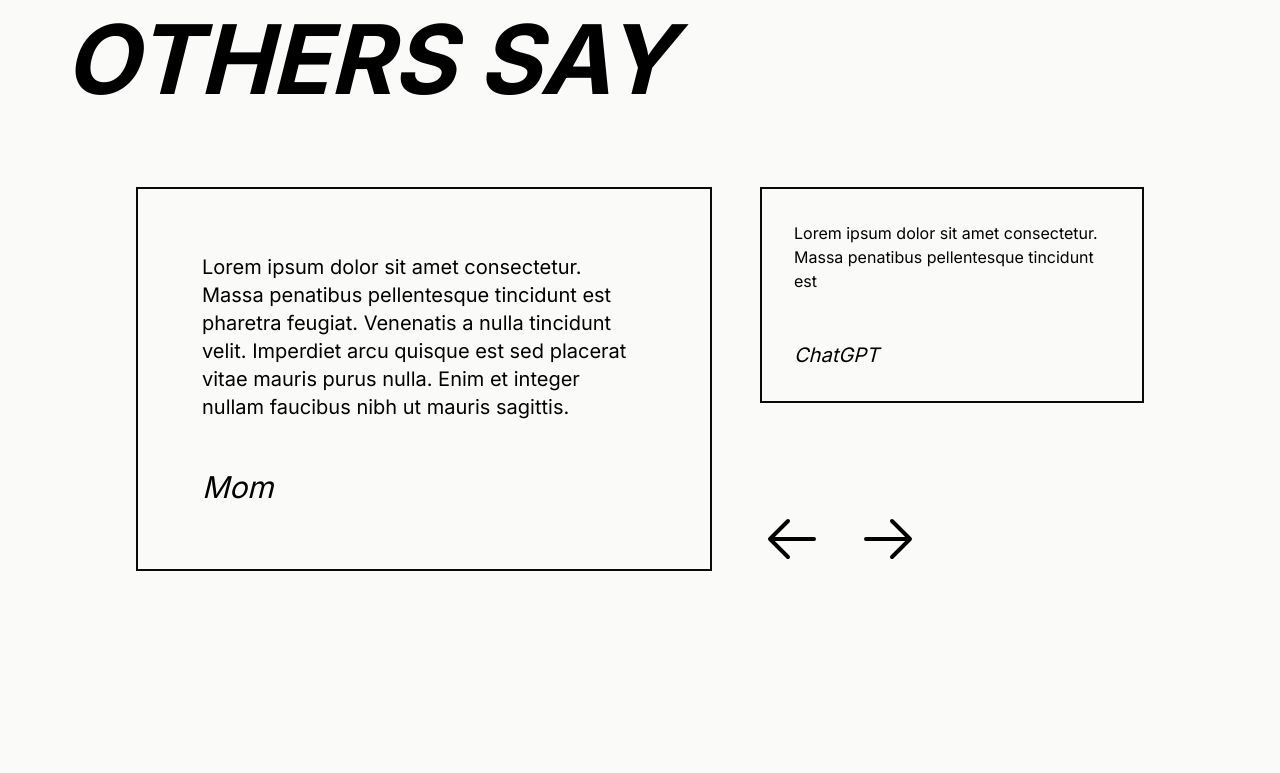
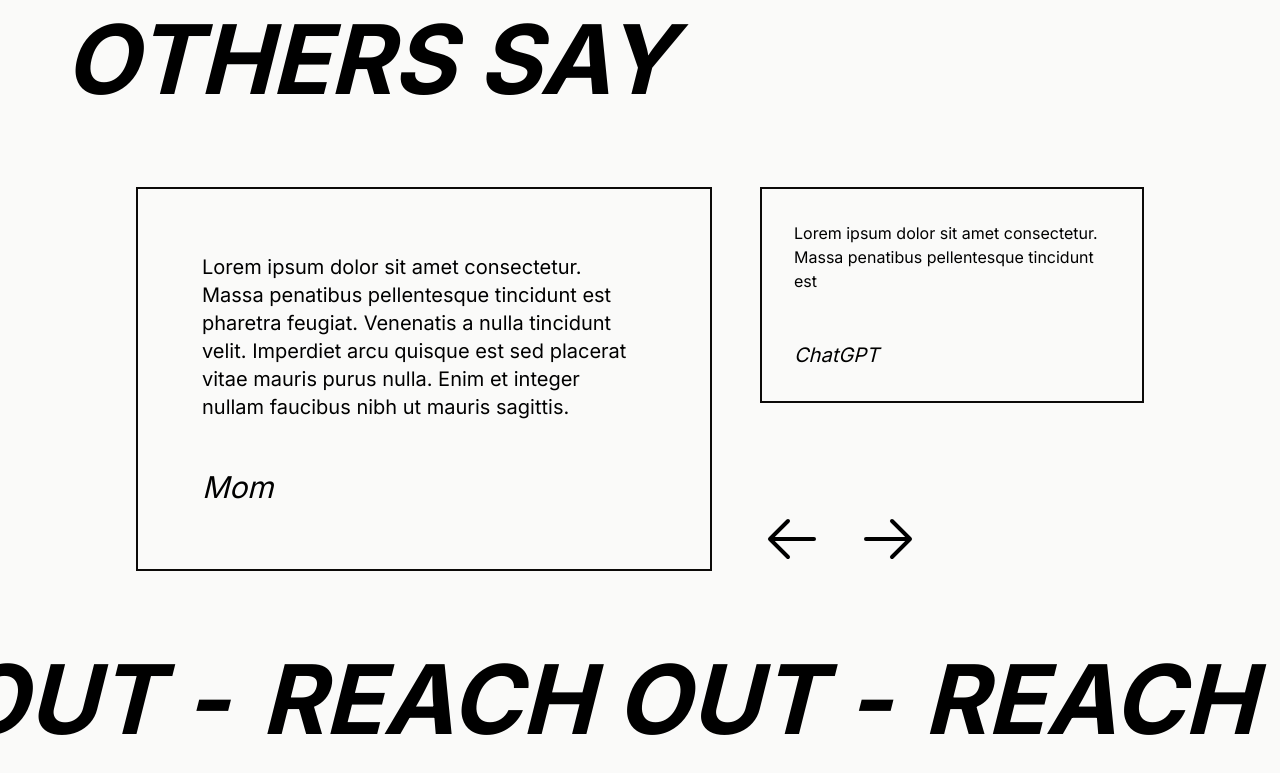
Before and after one commit to juul-vandevelde-howest/portfolio, a Next.js app: page / in a window 1280 px wide. Shown: the part 3470-4243 px from the top of the page. Before the commit the page ends 4121 px from the top, so only its background shows below. Built offline with nearby package versions, Linux system fonts and the light colour scheme.

Commit message:
feat: added scrolling cta

```diff
--- a/package.json
+++ b/package.json
@@ -12,6 +12,7 @@
   "dependencies": {
     "@phosphor-icons/react": "^2.1.4",
     "autoprefixer": "^10.4.19",
+    "gsap": "^3.12.5",
     "next": "14.2.1",
     "react": "^18",
     "react-dom": "^18"
--- a/src/app/page.tsx
+++ b/src/app/page.tsx
@@ -1,4 +1,5 @@
 import About from '@/components/About'
+import Contact from '@/components/Contact'
 import Header from '@/components/Header'
 import Reviews from '@/components/Reviews'
 import Skills from '@/components/Skills'
@@ -12,6 +13,7 @@ export default function Home() {
       <Skills />
       <Works />
       <Reviews />
+      <Contact />
     </main>
   )
 }
--- /dev/null
+++ b/src/components/Contact.tsx
@@ -0,0 +1,76 @@
+'use client'
+import { useEffect, useRef, useState } from 'react'
+import { gsap } from 'gsap'
+
+function Contact() {
+  const firstText = useRef(null)
+  const secondText = useRef(null)
+  const thirdText = useRef(null)
+  const fourthText = useRef(null)
+  const slider = useRef(null)
+
+  //   const [hover, setHover] = useState(false)
+
+  let xPercent = 0
+
+  useEffect(() => {
+    if (secondText.current) {
+      gsap.set(secondText.current, {
+        left: (secondText.current as HTMLElement).getBoundingClientRect().width,
+      })
+    }
+    if (thirdText.current) {
+      gsap.set(thirdText.current, {
+        left: (thirdText.current as HTMLElement).getBoundingClientRect().width,
+      })
+    }
+    if (fourthText.current) {
+      gsap.set(fourthText.current, {
+        left: (fourthText.current as HTMLElement).getBoundingClientRect().width,
+      })
+    }
+    requestAnimationFrame(animate)
+  })
+
+  const animate = () => {
+    if (xPercent > 0) {
+      xPercent = -100
+    }
+    gsap.set(firstText.current, { xPercent: xPercent })
+    gsap.set(secondText.current, { xPercent: xPercent })
+    gsap.set(thirdText.current, { xPercent: xPercent })
+    gsap.set(fourthText.current, { xPercent: xPercent })
+    requestAnimationFrame(animate)
+    xPercent += 0.1
+  }
+
+  return (
+    <div
+      ref={slider}
+      className="-mx-16 mb-40 flex cursor-pointer overflow-hidden whitespace-nowrap text-8xl font-bold italic"
+      onMouseEnter={() => {
+        // setHover(true)
+        // gsap.to(slider.current, { duration: 1, xPercent: -100 })
+      }}
+      onMouseLeave={() => {
+        // setHover(false)
+        // gsap.to(slider.current, { duration: 1, xPercent: 0 })
+      }}
+    >
+      <p ref={firstText} className="inline-block pr-8">
+        REACH OUT -
+      </p>
+      <p ref={secondText} className="inline-block pr-8">
+        REACH OUT -
+      </p>
+      <p ref={thirdText} className="inline-block pr-8">
+        REACH OUT -
+      </p>
+      <p ref={fourthText} className="inline-block pr-8">
+        REACH OUT -
+      </p>
+    </div>
+  )
+}
+
+export default Contact
```
Also changed, not shown: 1 other file (tests, documents, lock files or other folders).
